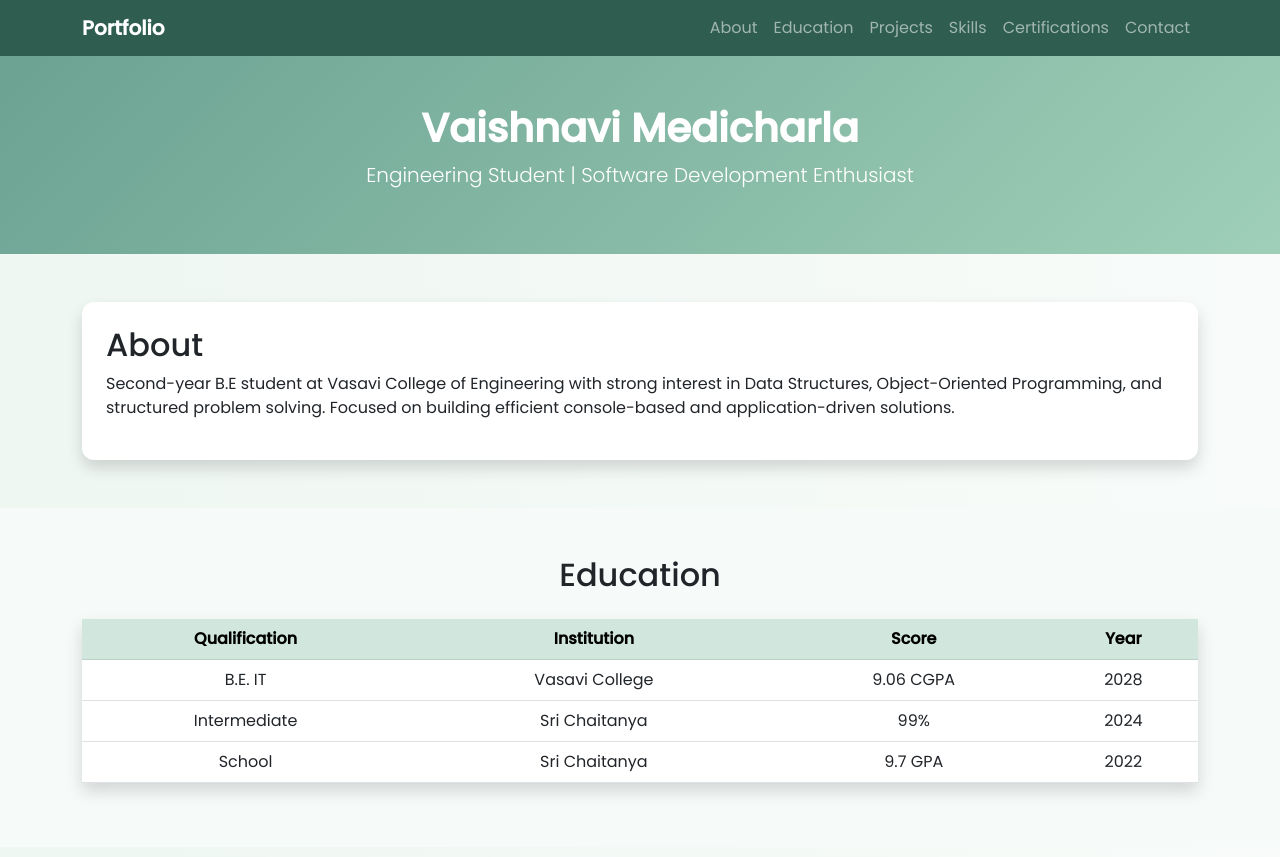
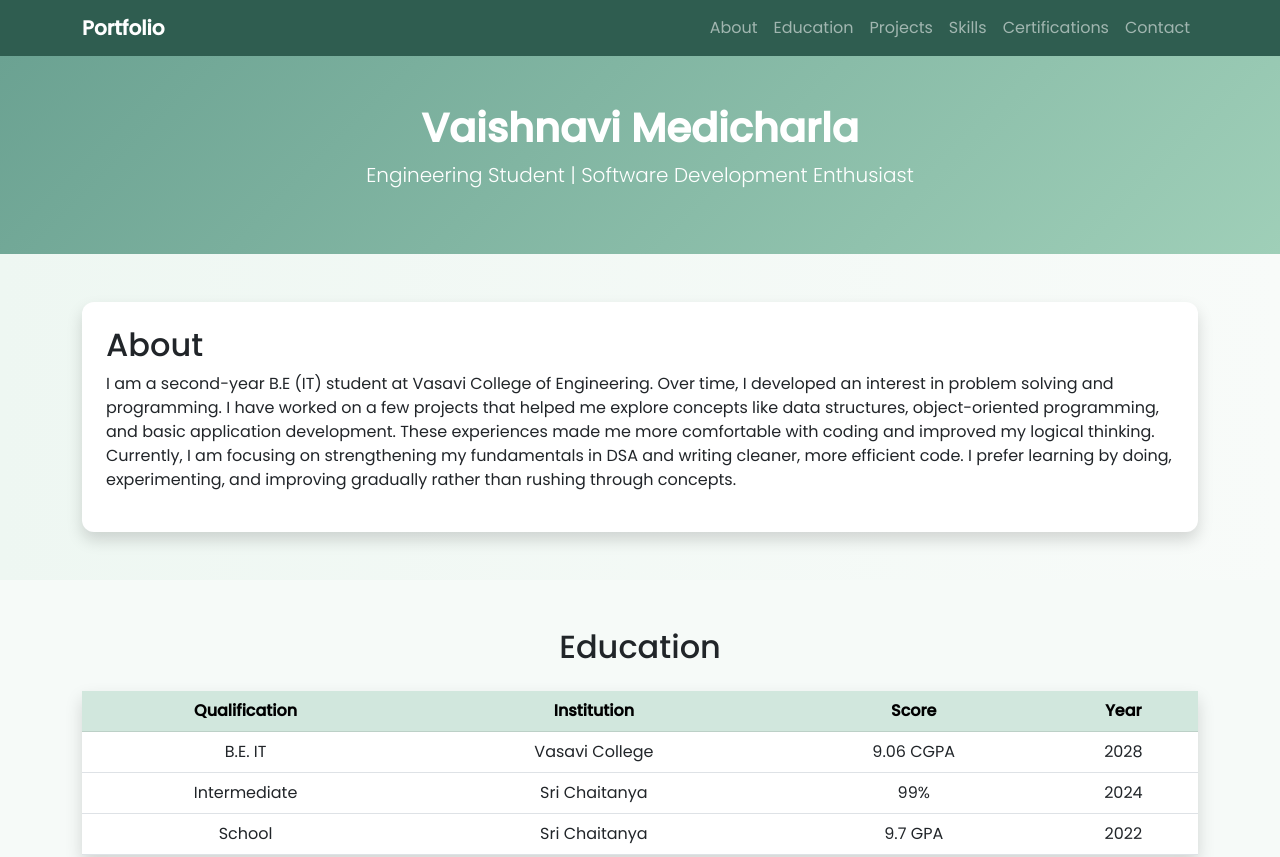
Before and after one commit to Vaishnavi981299/portfolio, a plain HTML site: page index.html in a window 1280 px wide. Shown: the top 857 px of the page. Drawn offline with nearby package versions, Linux system fonts and the light colour scheme.

Commit message:
Revise Open Graph tags and improve About section
Updated Open Graph meta tags and enhanced the 'About' section with more detailed information about education and interests.

```diff
--- a/index.html
+++ b/index.html
@@ -4,9 +4,9 @@
 <meta charset="UTF-8">
 <meta name="viewport" content="width=device-width, initial-scale=1">
 
-<meta property="og:title" content="Vaishnavi Portfolio">
-<meta property="og:description" content="Explore my projects, skills and certifications in software development.">
-<meta property="og:image" content="https://dummyimage.com/1200x630/2f5d50/ffffff&text=Vaishnavi+Portfolio">
+<meta property="og:title" content="Vaishnavi Portfolio | Software Developer & Engineering Student">
+<meta property="og:description" content="Explore my projects, skills, and certifications in software development, problem solving, and web development.">
+<meta property="og:image" content="https://upload.wikimedia.org/wikipedia/commons/thumb/6/6a/JavaScript-logo.png/1200px-JavaScript-logo.png">
 <meta property="og:url" content="https://vaishnavi981299.github.io/portfolio/">
 <meta property="og:type" content="website">
 
@@ -94,9 +94,12 @@ footer{
 <div class="card shadow p-4">
 <h2>About</h2>
 <p>
-Second-year B.E student at Vasavi College of Engineering with strong interest in
-Data Structures, Object-Oriented Programming, and structured problem solving.
-Focused on building efficient console-based and application-driven solutions.
+I am a second-year B.E (IT) student at Vasavi College of Engineering. Over time, I developed an interest in problem solving and programming.
+
+I have worked on a few projects that helped me explore concepts like data structures, object-oriented programming, and basic application development. These experiences made me more comfortable with coding and improved my logical thinking.
+
+Currently, I am focusing on strengthening my fundamentals in DSA and writing cleaner, more efficient code. I prefer learning by doing, experimenting, and improving gradually rather than rushing through concepts.
+
 </p>
 </div>
 </div>
```
